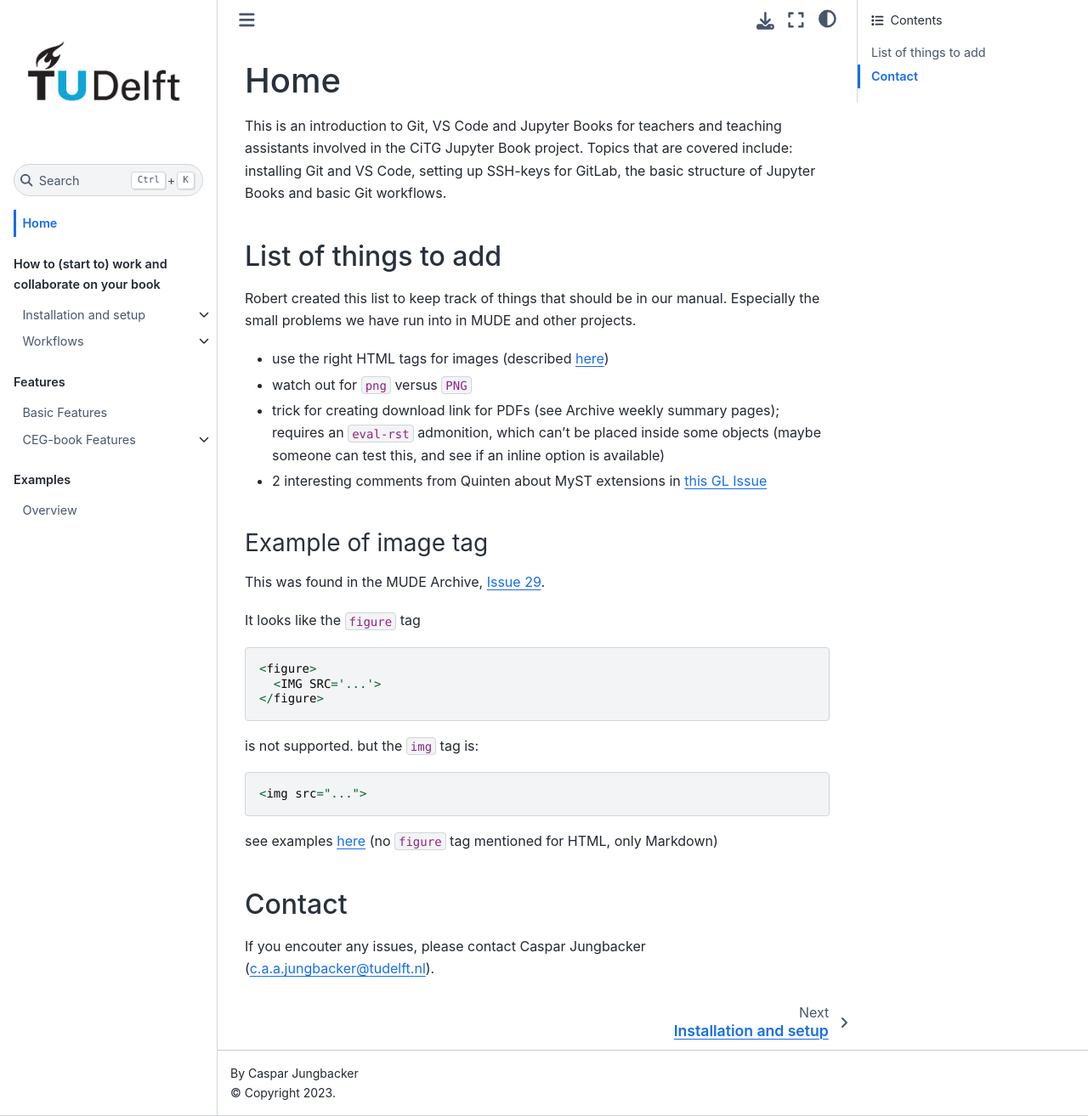
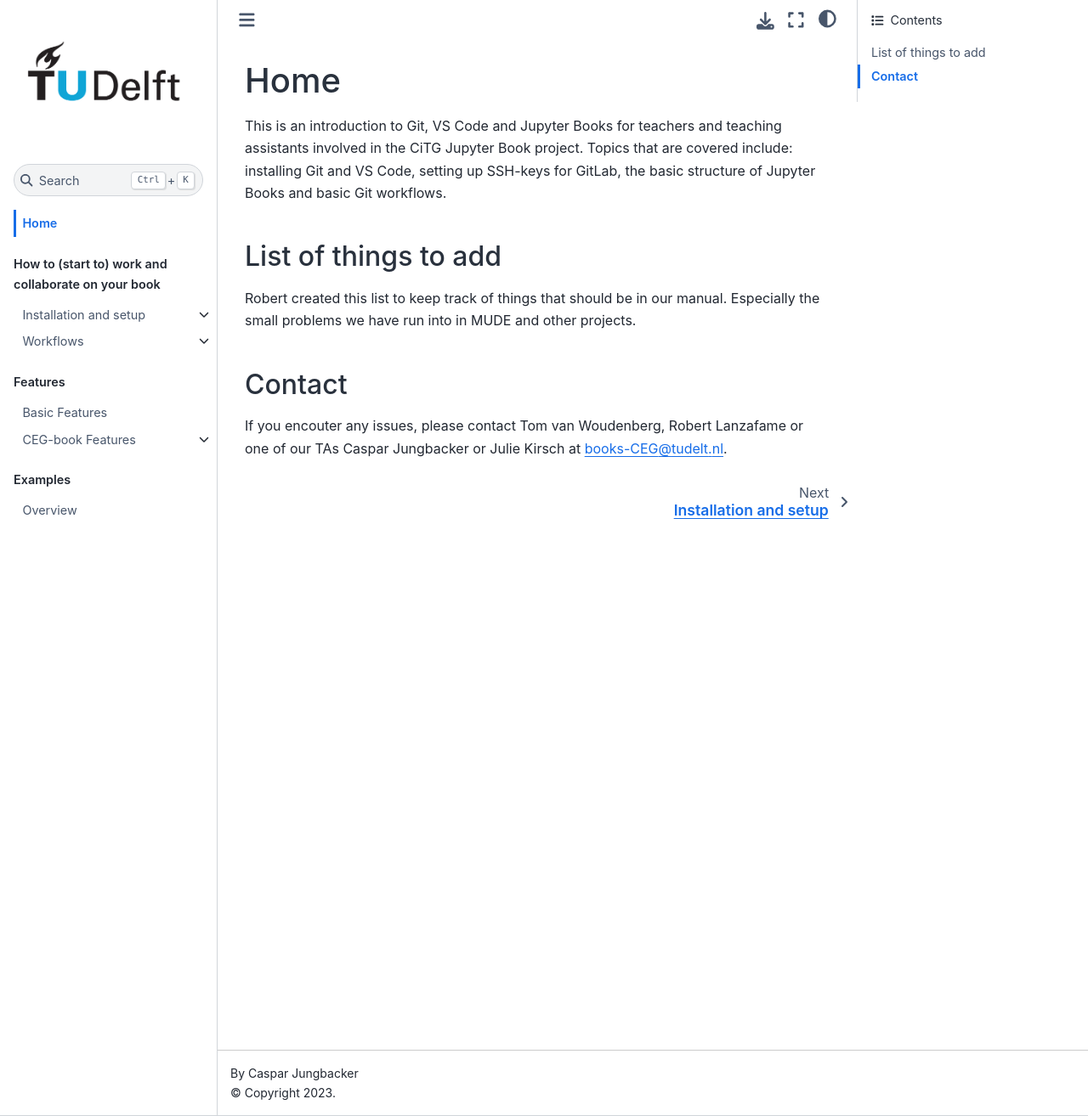
Before and after one commit to TeachBooks/mirror_teachbook_manual, a Jupyter Book: the page built from book/intro.md, in a window 1280 px wide and 1314 px high. Shown: the whole window at 85% size. Built offline with Jupyter Book 1.0.4 settings and Sphinx 7.4.7 and the Sphinx Book theme 1.1.4, drawn with Linux system fonts in a browser that asks for light colours.

Commit message:
Updated intro page

````diff
--- a/book/intro.md
+++ b/book/intro.md
@@ -6,27 +6,7 @@
 
 Robert created this list to keep track of things that should be in our manual. Especially the small problems we have run into in MUDE and other projects.
 
-- use the right HTML tags for images (described {ref}`here <image-tag-example>`)
-- watch out for `png` versus `PNG`
-- trick for creating download link for PDFs (see Archive weekly summary pages); requires an `eval-rst` admonition, which can't be placed inside some objects (maybe someone can test this, and see if an inline option is available)
-- 2 interesting comments from Quinten about MyST extensions in [this GL Issue](https://gitlab.tudelft.nl/mude/archive-2022/-/issues/25#note_163123)
 
-(image-tag-example)=
-### Example of image tag
-
-This was found in the MUDE Archive, [Issue 29](https://gitlab.tudelft.nl/mude/archive-2022/-/issues/29).
-
-It looks like the `figure` tag
-```
-<figure>
-  <IMG SRC='...'>
-</figure>
-```
-is not supported. but the `img` tag is:
-```
-<img src="...">
-```
-see examples [here](https://jupyterbook.org/en/stable/content/figures.html) (no `figure` tag mentioned for HTML, only Markdown)
 
 ## Contact
-If you encouter any issues, please contact Caspar Jungbacker (c.a.a.jungbacker@tudelft.nl).
+If you encouter any issues, please contact Tom van Woudenberg, Robert Lanzafame or one of our TAs Caspar Jungbacker or Julie Kirsch at books-CEG@tudelt.nl.
````
